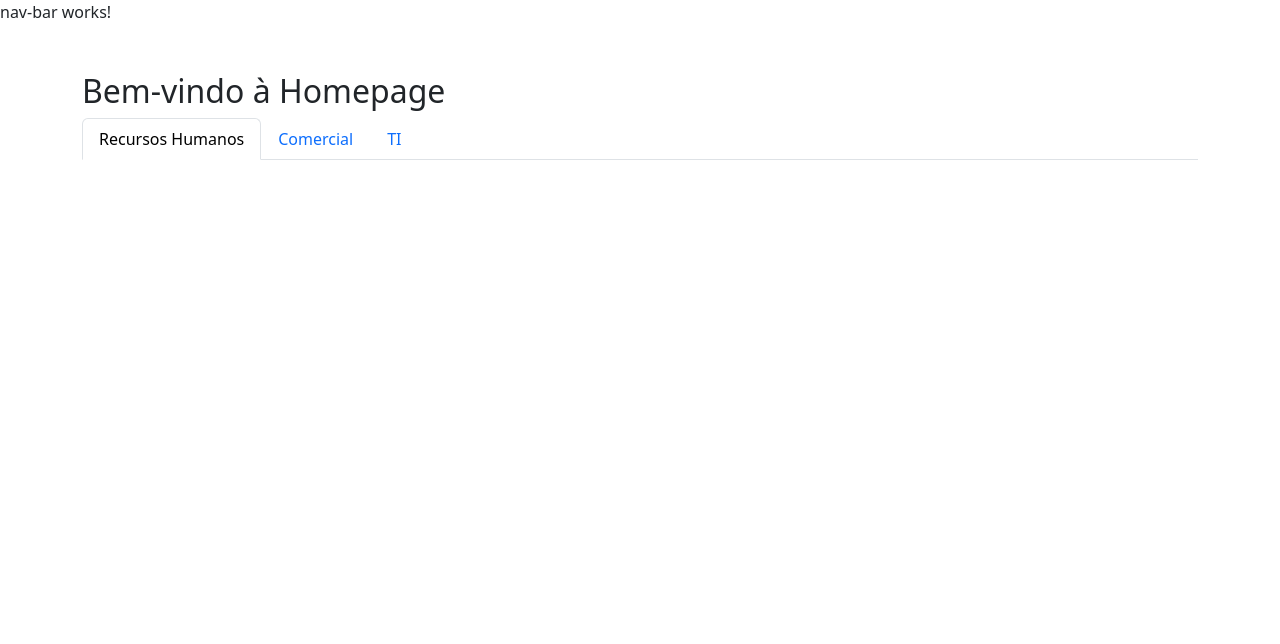
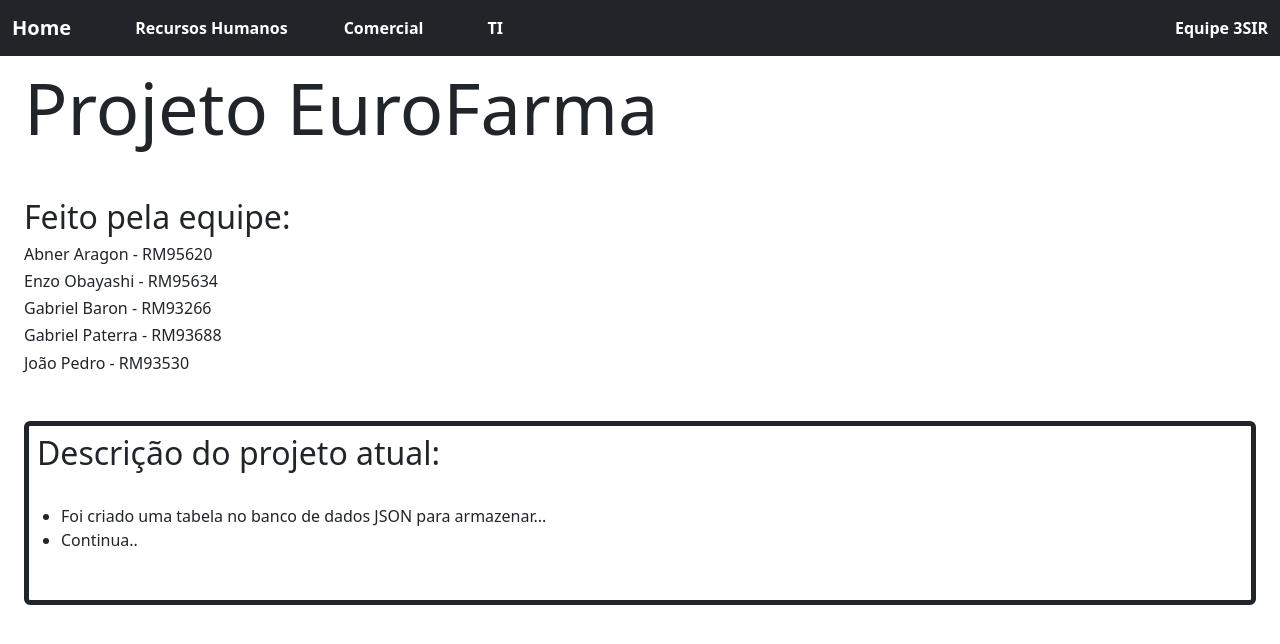
Before and after one commit to joaotuneli56/aplicacao-eurofarma, an Angular app: page /home in a window 1280 px wide. Shown: the top 644 px of the page. Built offline with nearby package versions, Linux system fonts and the light colour scheme.

Commit message:
home_e_navbar

```diff
--- a/package.json
+++ b/package.json
@@ -22,6 +22,7 @@
     "@angular/router": "^17.3.0",
     "@angular/ssr": "^17.3.6",
     "express": "^4.18.2",
+    "postinstall": "^0.10.3",
     "rxjs": "~7.8.0",
     "tslib": "^2.3.0",
     "zone.js": "~0.14.3"
--- a/src/app/components/homepage/homepage.component.html
+++ b/src/app/components/homepage/homepage.component.html
@@ -1,15 +1,16 @@
-<div class="container mt-5">
-  <h2>Bem-vindo à Homepage</h2>
-  <ul class="nav nav-tabs">
-    <li class="nav-item">
-      <a class="nav-link active" (click)="navigateTo('RH')">Recursos Humanos</a>
-    </li>
-    <li class="nav-item">
-      <a class="nav-link" (click)="navigateTo('Comercial')">Comercial</a>
-    </li>
-    <li class="nav-item">
-      <a class="nav-link" (click)="navigateTo('TI')">TI</a>
-    </li>
-  </ul>
-  <router-outlet></router-outlet>
+<h2 class="display-2 mx-4 mt-2"> Projeto EuroFarma </h2>
+
+<h2 class="mx-4 mt-5">Feito pela equipe:</h2>
+<h6 class="mx-4 mt-2">Abner Aragon - RM95620</h6>
+<h6 class="mx-4 mt-2">Enzo Obayashi - RM95634</h6>
+<h6 class="mx-4 mt-2">Gabriel Baron - RM93266</h6>
+<h6 class="mx-4 mt-2">Gabriel Paterra - RM93688</h6>
+<h6 class="mx-4 mt-2">João Pedro - RM93530</h6>
+
+<div class="border border-dark rounded-2 border-5 p-2 mx-4 mt-5">
+  <h2>Descrição do projeto atual: </h2>
+    <ul class="p-4">
+        <li>Foi criado uma tabela no banco de dados JSON para armazenar... </li>
+        <li>Continua..</li>
+    </ul>
 </div>
--- a/src/app/components/homepage/homepage.component.ts
+++ b/src/app/components/homepage/homepage.component.ts
@@ -9,9 +9,5 @@
   styleUrl: './homepage.component.css'
 })
 export class HomepageComponent {
-  constructor(private router: Router) { }
 
-  navigateTo(departamento: string) {
-    this.router.navigate([`/listagem-${departamento.toLowerCase()}`]);
-  }
 }
--- a/src/app/components/nav-bar/nav-bar.component.html
+++ b/src/app/components/nav-bar/nav-bar.component.html
@@ -1 +1,22 @@
-<p>nav-bar works!</p>
+<nav class="navbar navbar-expand-lg bg-dark">
+  <div class="container-fluid">
+    <a class="navbar-brand text-white fw-bold" href="/home">Home</a>
+    <button class="navbar-toggler" type="button" data-bs-toggle="collapse" data-bs-target="#navbarText" aria-controls="navbarText" aria-expanded="false" aria-label="Toggle navigation">
+      <span class="navbar-toggler-icon"></span>
+    </button>
+    <div class="collapse navbar-collapse" id="navbarText">
+      <ul class="navbar-nav me-auto mb-2 mb-lg-0">
+        <li class="nav-item">
+          <a class="nav-link text-white fw-bold px-5" href="/listagem-rh">Recursos Humanos</a>
+        </li>
+        <li class="nav-item">
+          <a class="nav-link text-white fw-bold" href="/listagem-comercial">Comercial</a>
+        </li>
+        <li class="nav-item mx-5">
+          <a class="nav-link text-white fw-bold" href="/listagem-ti">TI</a>
+        </li>
+      </ul>
+    </div>
+    <a class="nav-link text-white fw-bold">Equipe 3SIR</a>
+  </div>
+</nav>
```
Also changed, not shown: 1 other file (tests, documents, lock files or other folders).
